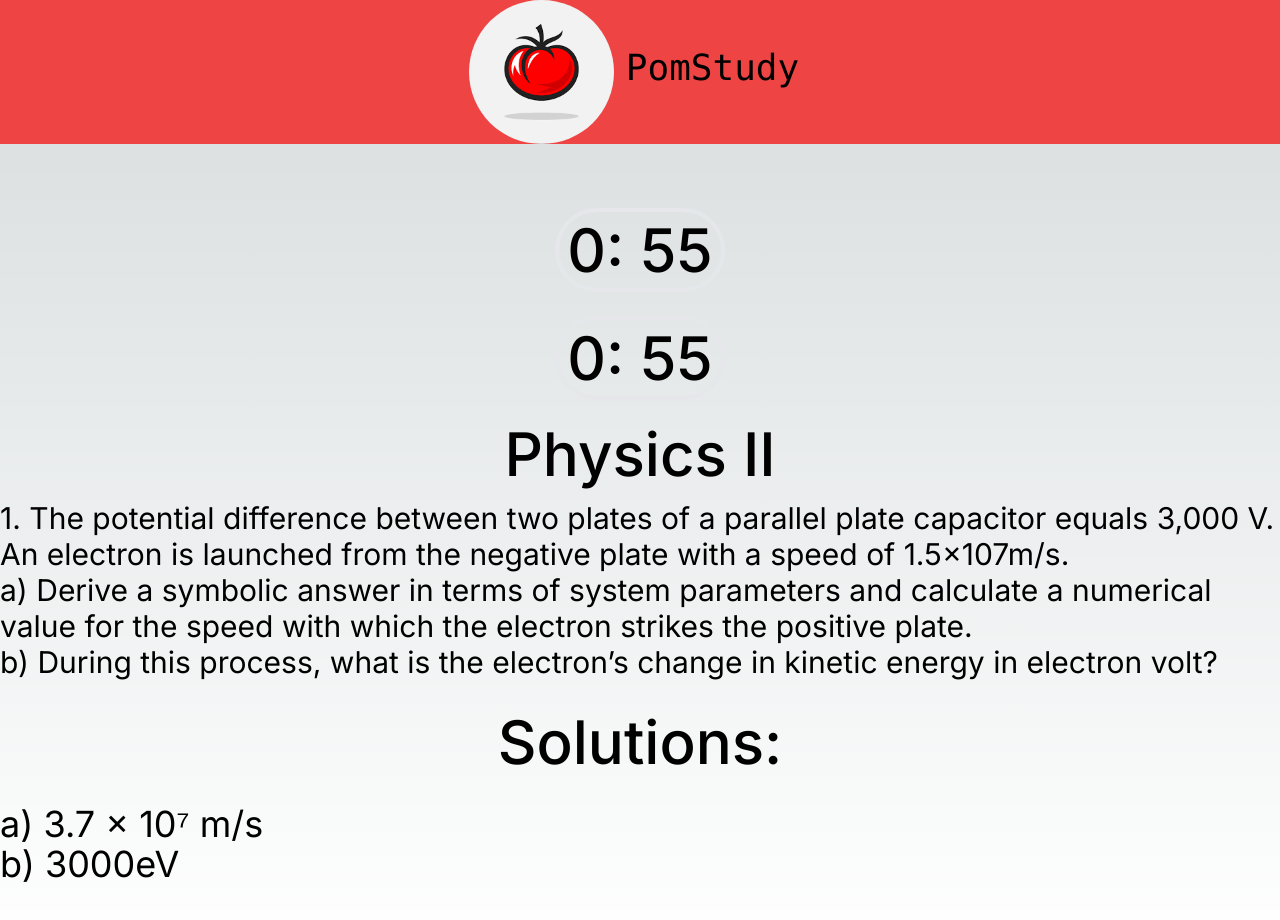
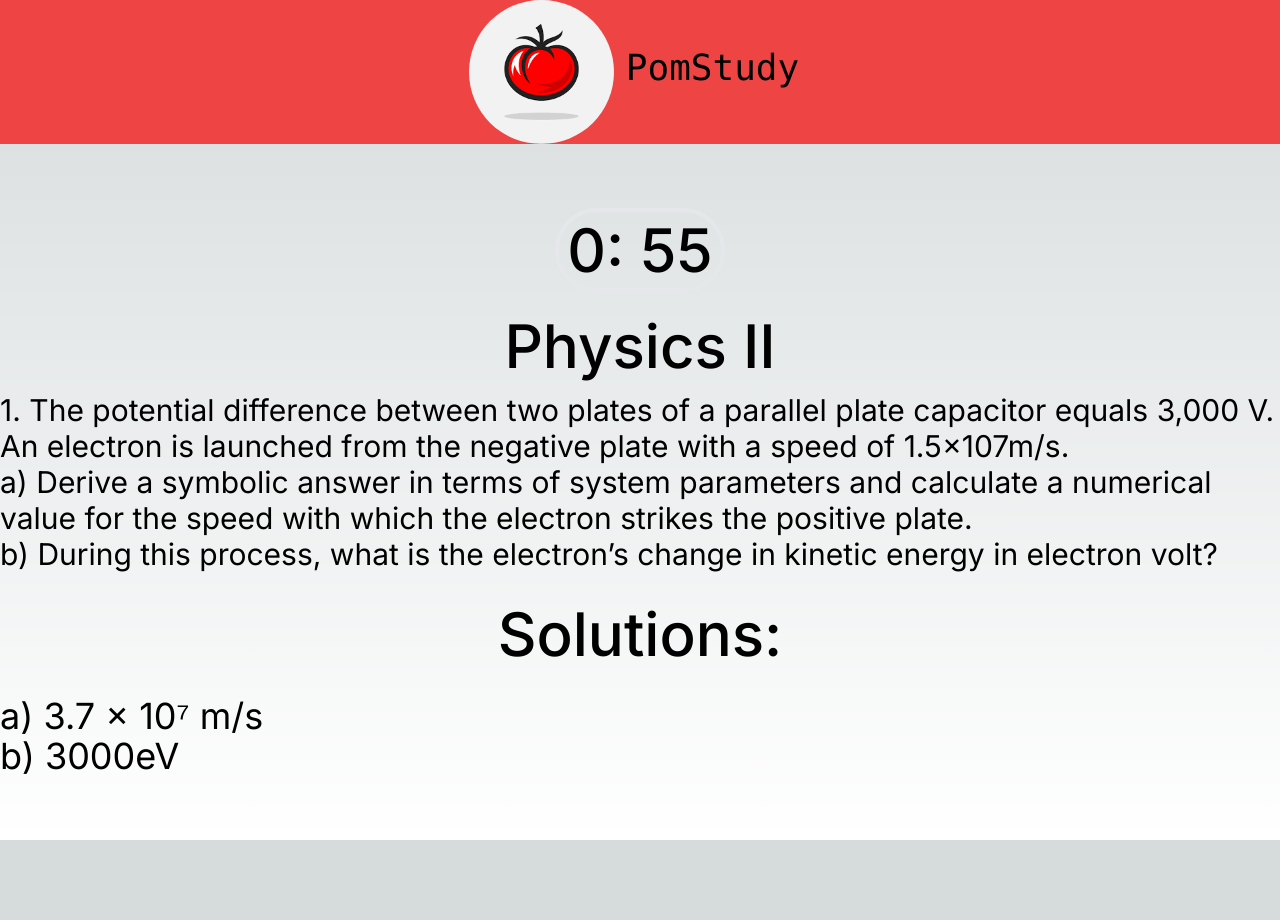
Before and after one commit to PomStudy/PomStudy, a Next.js app: page /courses/physics2/problems in a window 1280 px wide. Shown: the top 920 px of the page. After the commit the page ends 840 px from the top, so only its background shows below. Built offline with nearby package versions, Linux system fonts and the light colour scheme.

Commit message:
Removed one timer on Physics 2

```diff
--- a/src/app/courses/physics2/problems/page.tsx
+++ b/src/app/courses/physics2/problems/page.tsx
@@ -15,7 +15,7 @@ export default function Problems() {
 
                 <div className="text-6xl mb-4 font-medium">
                     <div className="justify-center flex mb-6"><App time={Number(time)}/> </div>
-                    <div className="justify-center flex mb-6"><App time={Number(time)}/> </div>
+
                     <div className="justify-center flex">Physics II</div>
 
                 </div>
```
